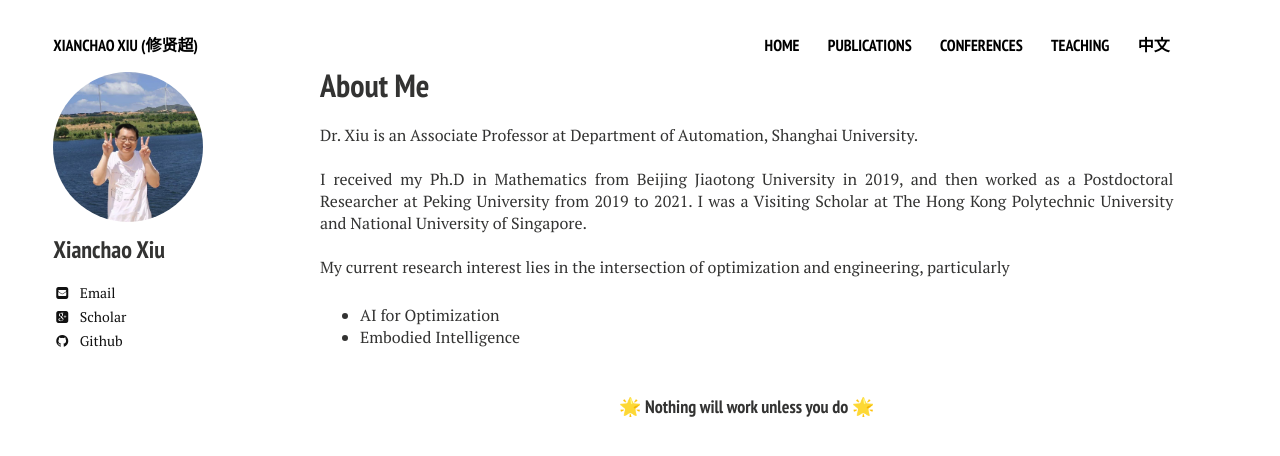
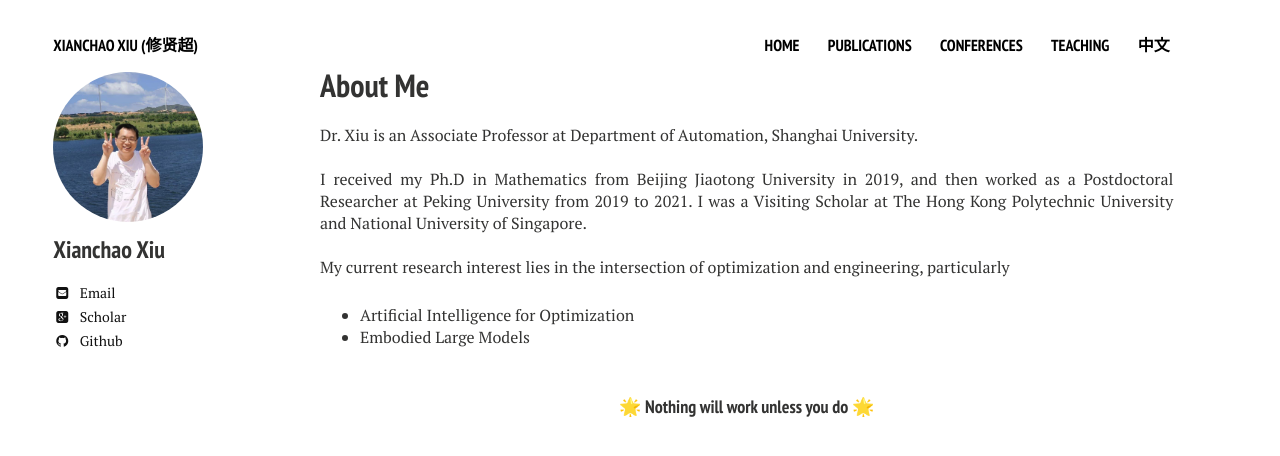
Before and after one commit to xianchaoxiu/xianchaoxiu.github.io, a Jekyll site: the page built from index.md, in a window 1280 px wide. Shown: the top 456 px of the page. Built offline with Jekyll 4.4.1, drawn with Linux system fonts in a browser that asks for light colours; nearby versions of some CDN libraries.

Commit message:
Update home2.html

```diff
--- a/_layouts/home2.html
+++ b/_layouts/home2.html
@@ -35,8 +35,8 @@
 
         My current research interest lies in the intersection of optimization and engineering, particularly
    <ul>
-      <li> AI for Optimization </li>
-      <li> Embodied Intelligence  </li> <br>
+      <li> Artificial Intelligence for Optimization </li>
+      <li> Embodied Large Models  </li> <br>
    </ul>
 
 
```
